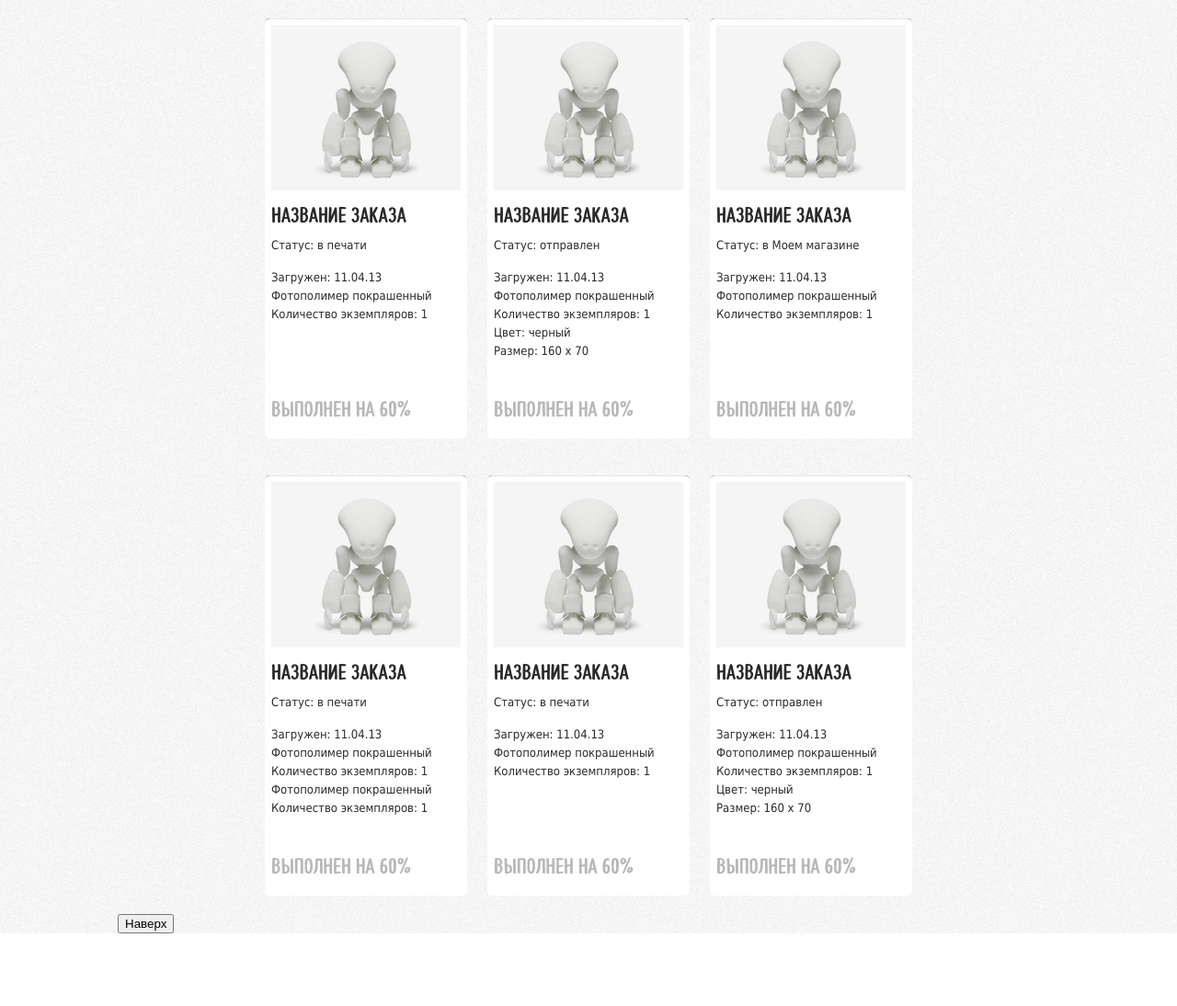
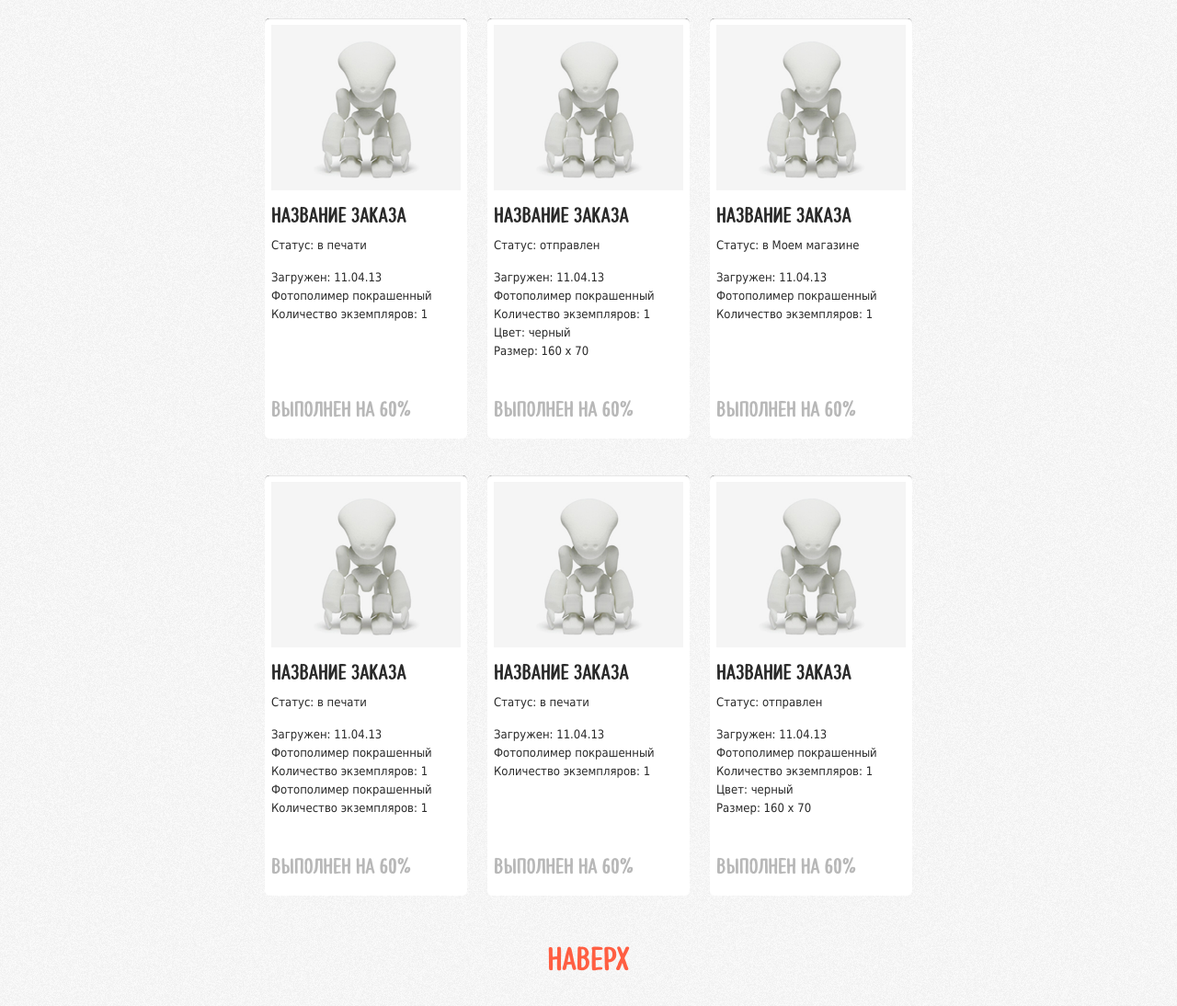
Before and after one commit to Coffalmer/ordersExample, a website: page app/index.html in a window 1280 px wide. Shown: the whole page at 92% size. Before the commit the page ends 1015 px from the top, so only its background shows below. Drawn offline with Linux system fonts and the light colour scheme; files whose address does not match are found by name.

Commit message:
create button Go to top

```diff
--- a/app/index.html
+++ b/app/index.html
@@ -83,7 +83,9 @@
             <a href="#"><span>Выполнен на 60%<span></a>
         </div>
     </div>
-    <button>Наверх</button>
+    <div class="button">
+        <a href="#">Наверх</a>
+    </div>
     <div class="footer"></div>
 </body>
 </html>
--- /dev/null
+++ b/app/sass/_button.sass
@@ -0,0 +1,15 @@
+.button
+    text-align: center
+    margin: 30px 0 50px 0
+
+    a
+        background-color: transparent
+        border: none
+        font-family: "Prototypster"
+        text-transform: uppercase
+        text-decoration: none
+        color: $colorActive
+        font-size: 36px
+
+    a:hover
+        text-decoration: underline
--- a/app/sass/main.sass
+++ b/app/sass/main.sass
@@ -5,4 +5,5 @@
 
 @import "header"
 @import "content"
+@import "button"
 @import "footer"
```
Also changed, not shown: app/css/main.css, app/css/main.min.css.
